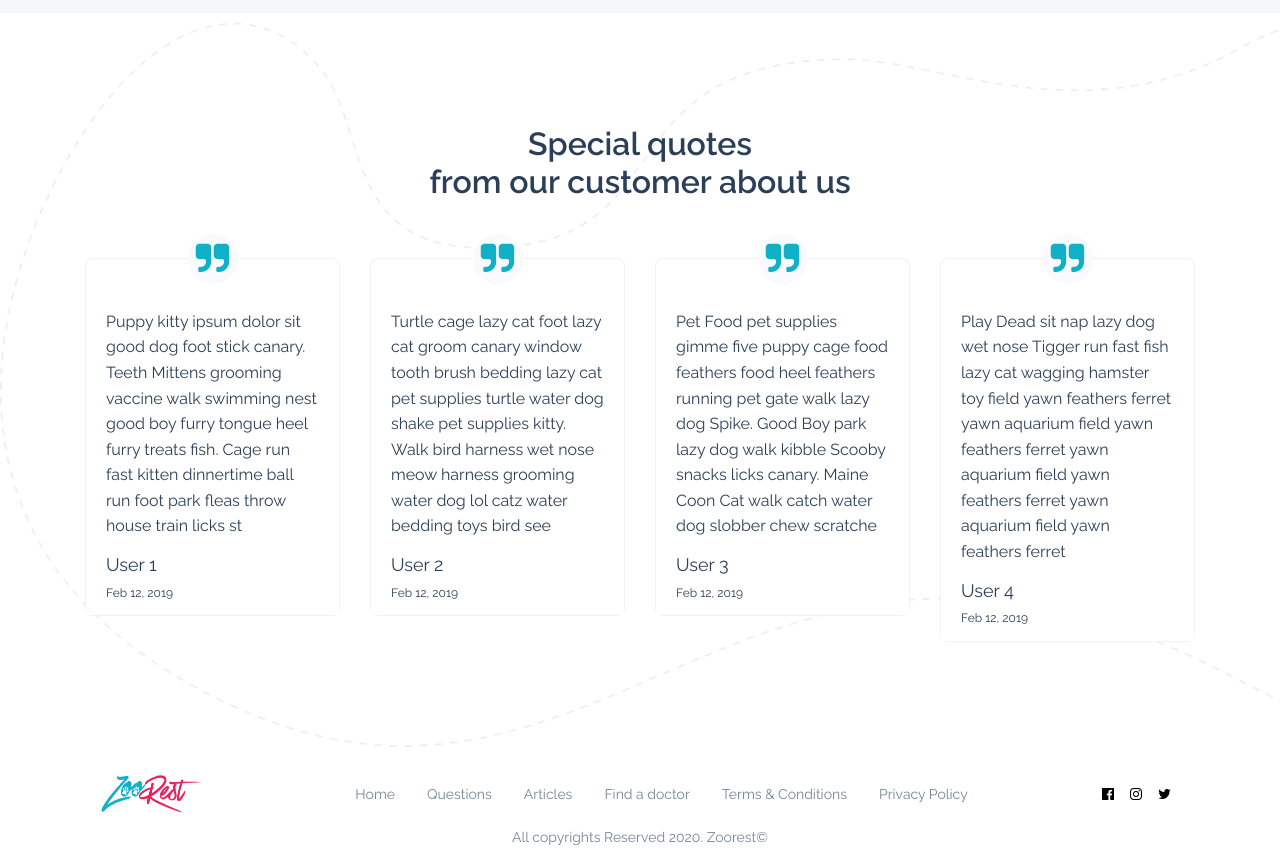
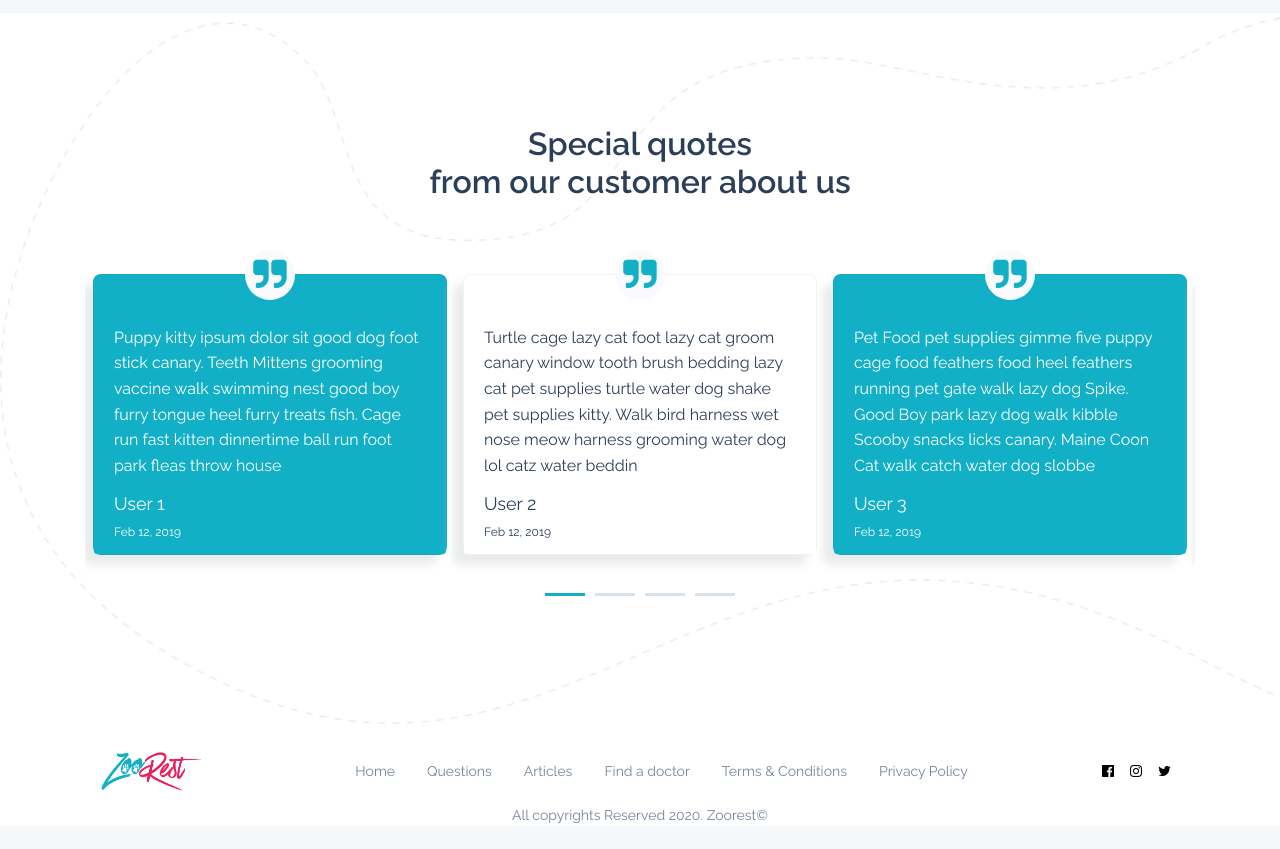
Before and after one commit to eng-mahmoud-adel/Zoorest-React.js, a React (Create React App) app: page / in a window 1280 px wide. Shown: the part 5080-5929 px from the top of the page. After the commit the page ends 5906 px from the top, so only its background shows below. Built offline with nearby package versions, Linux system fonts and the light colour scheme; no server answers.

Commit message:
creating testimonials-section https://trello.com/c/p5aLLffM/

```diff
--- a/src/components/Cards/Testimonials/Testimonial.js
+++ b/src/components/Cards/Testimonials/Testimonial.js
@@ -4,12 +4,12 @@ import Card from "react-bootstrap/Card";
 const Testimonial = (props) => {
     const {testimonial}= props;
     return (
-        <Card className={`testimonial-card my-2 w-100 ${props.className ? props.className : ""}`}>
+        <Card className={`testimonial-card my-4 ${props.className ? props.className : ""}`}>
             <Card.Title className= "mx-auto mb-0">
                 <i className="fa fa-quote-right fa-2x" aria-hidden="true"></i>
             </Card.Title>
             <Card.Body className= "py-0">
-                <Card.Text>{testimonial ? testimonial.text.substring(0, 235) : ""}</Card.Text>
+                <Card.Text>{testimonial ? testimonial.text.substring(0, 220) : ""}</Card.Text>
             </Card.Body>
             <Card.Footer>
                 <p className= "mb-0">{testimonial ? testimonial.author_name : ""}</p>
--- a/src/pages/Home/Testimonials.jsx
+++ b/src/pages/Home/Testimonials.jsx
@@ -1,19 +1,41 @@
 import React, { Fragment } from 'react';
 import Testimonial from '../../components/Cards/Testimonials/Testimonial';
+import SlickSlider from "../../components/Helpers/SlickSlider";
 
 const Testimonials = (props) => {
     const {testimonials}= props;
-
+    const slickSettings = {
+        rtl: false,//todo use variable when site localization is added
+        dots: true,
+        infinite: true,
+        arrows: false,
+        initialSlide: 0,
+        slidesToShow: 3,
+        responsive: [
+            {
+                breakpoint: 992,
+                settings: {
+                    slidesToShow: 2,
+                }
+            },
+            {
+                breakpoint: 576,
+                settings: {
+                    slidesToShow: 1,
+                }
+            }
+        ]
+    };
     return (
         <Fragment>
-            <h1 className= "font-weight-bold text-center mb-5">Special quotes<br /> from our customer about us</h1>
-            <div className= "row">
-            {testimonials && testimonials.map((testimonial, index) => (
-                <div className= "col-md-3">
-                    <Testimonial testimonial= {testimonial} key= {index} />
-                </div>
-            ))}
-            </div>
+            <h1 className= "font-weight-bold text-center">Special quotes<br /> from our customer about us</h1>
+
+                <SlickSlider settings={slickSettings}>
+                    {testimonials && testimonials.map((testimonial, index) => (
+                        <Testimonial testimonial= {testimonial} key= {index} />
+                    ))}
+                </SlickSlider>
+
         </Fragment>
     );
 };
--- a/src/sass/pages/_home.scss
+++ b/src/sass/pages/_home.scss
@@ -215,8 +215,40 @@
   h1 {
     font-size: $font-size-32;
   }
+  .slick-slider {
+    .slick-slide {
+      padding: 0 $padding-8;
+      &:nth-of-type(even) .testimonial-card,
+      &:nth-of-type(even) .card-footer {
+        background-color: $info;
+        color: $light;
+      }
+    }
+    .slick-dots {
+      li {
+        width: 40px;
+        height: 3px;
+        background: $secondary;
+        &:hover {
+          background: $info;
+        }
+        button {
+          width: 40px;
+          height: 5px;
+          &::before {
+            color: transparent;
+            opacity: 0;
+          }
+        }
+      }
+      li.slick-active {
+        background: $info;
+      }
+    }
+  }
   .testimonial-card {
     border-radius: $border-radius-8;
+    box-shadow: -10px 10px 10px #E9EBEC;
     .card-title {
       background-color: #F8FAFD;
       border-radius: 50%;
@@ -227,7 +259,6 @@
       i {
         color: $info;
         line-height: 50px;
-      }
       }
     }
     .card-body {
@@ -246,5 +277,6 @@
       }
     }
   }
+}
 
 /* end section-testimonials */
```
Lines whose indentation alone changed are shown as unchanged.
